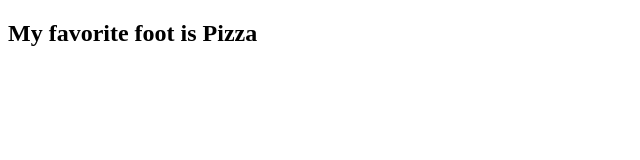
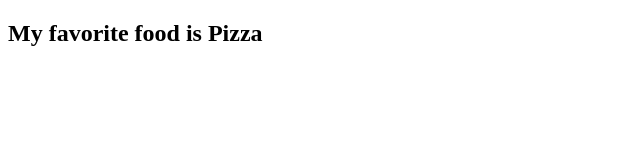
Before and after one commit to Acarey437/git-tutorial, a plain HTML site: page about.html in a window 1280 px wide. Shown: the full height of the page, 0-640 px from the left. Drawn offline with Linux system fonts and the light colour scheme.

Commit message:
Changed foot to food

```diff
--- a/about.html
+++ b/about.html
@@ -7,6 +7,6 @@
     <title>About</title>
 </head>
 <body>
-    <h2>My favorite foot is Pizza</h2>
+    <h2>My favorite food is Pizza</h2>
 </body>
 </html>
```
